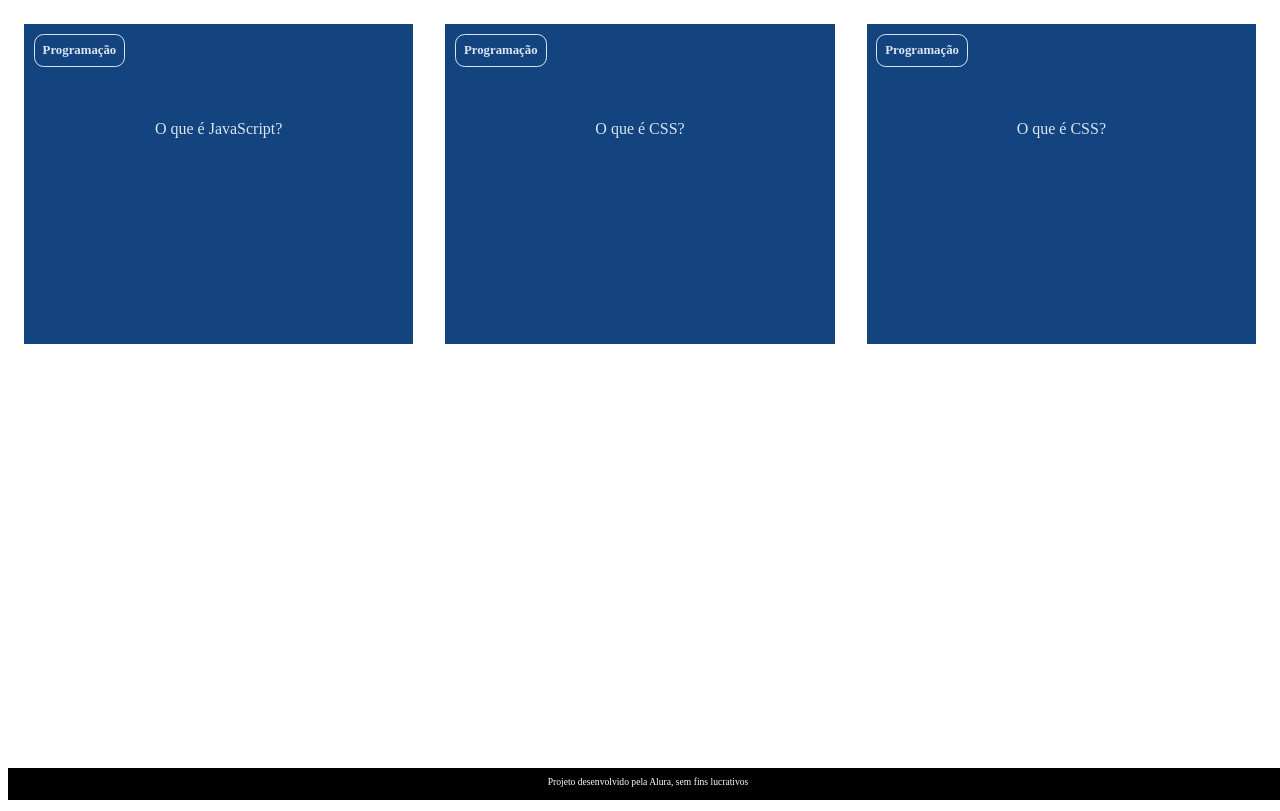
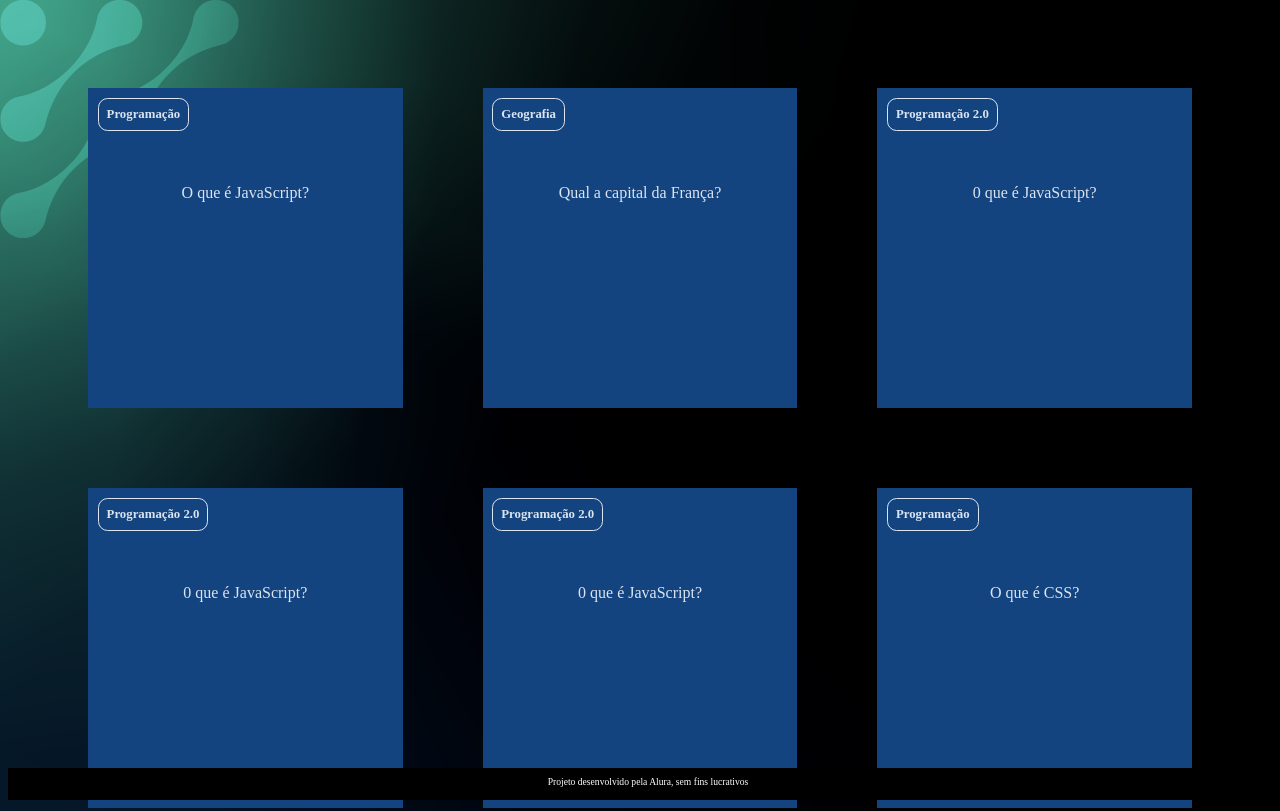
Before and after one commit to nathaliaboeirasilva/flash-card, a plain HTML site: page index.html in a window 1280 px wide. Shown: the top 811 px of the page. Drawn offline with Linux system fonts and the light colour scheme.

Commit message:
Add files via upload

```diff
--- a/index.html
+++ b/index.html
@@ -22,6 +22,52 @@
             </article>
             <article class="cartao">
                 <div class="cartao__conteudo">
+                    <h3>Geografia</h3>
+                    <div class="cartao__conteudo__pergunta">
+                        <p>Qual a capital da França?</p>
+                    </div>
+                    <div class="cartao__conteudo__resposta">
+                        <p>A capital da França é Paris</p>
+                    </div>
+                </div>
+            </article>
+            <article class="cartao">
+                <div class="cartao__conteudo">
+                    <h3>Programação 2.0</h3>
+                    <div class="cartao__conteudo__pergunta">
+                        <p>0 que é JavaScript?</p>
+                    </div>
+                    <div class="cartao__conteudo__resposta">
+                        <p>0 JavaScript é uma linguagem de programação</p>
+                    </div>
+                </div>
+            </article>
+        </article>
+            <article class="cartao">
+                <div class="cartao__conteudo">
+                    <h3>Programação 2.0</h3>
+                    <div class="cartao__conteudo__pergunta">
+                        <p>0 que é JavaScript?</p>
+                    </div>
+                    <div class="cartao__conteudo__resposta">
+                        <p>0 JavaScript é uma linguagem de programação</p>
+                    </div>
+                </div>
+            </article>
+        </article>
+        <article class="cartao">
+            <div class="cartao__conteudo">
+                <h3>Programação 2.0</h3>
+                <div class="cartao__conteudo__pergunta">
+                    <p>0 que é JavaScript?</p>
+                </div>
+                <div class="cartao__conteudo__resposta">
+                    <p>0 JavaScript é uma linguagem de programação</p>
+                </div>
+            </div>
+        </article>
+            <article class="cartao">
+                <div class="cartao__conteudo">
                     <h3>Programação</h3>
                     <div class="cartao__conteudo__pergunta">
                         <p>O que é CSS?</p>
@@ -30,6 +76,7 @@
                     <p>O CSS é uma linguagem de estilização</p>
                     </div>
                 </div>
+            </article>
             </article>
             <article class="cartao">
                 <div class="cartao__conteudo">
--- a/style.css
+++ b/style.css
@@ -5,13 +5,19 @@
 }
 
 body {
-    background: url('img/bg-desktop.webp');
+    background: url('bg-desktop.webp');
     font-family: Bai Jamjuree;
 }
 
 #container {
     display: flex;
+     flex-wrap: wrap;
+     justify-content: space-between;
+     padding: 4rem;
+     gap: 3rem;
 }
+
+
 
 .cartao {
     margin: 1rem 1rem;
```
Also changed, not shown: perguntas.js (added, +17 -0 lines).
